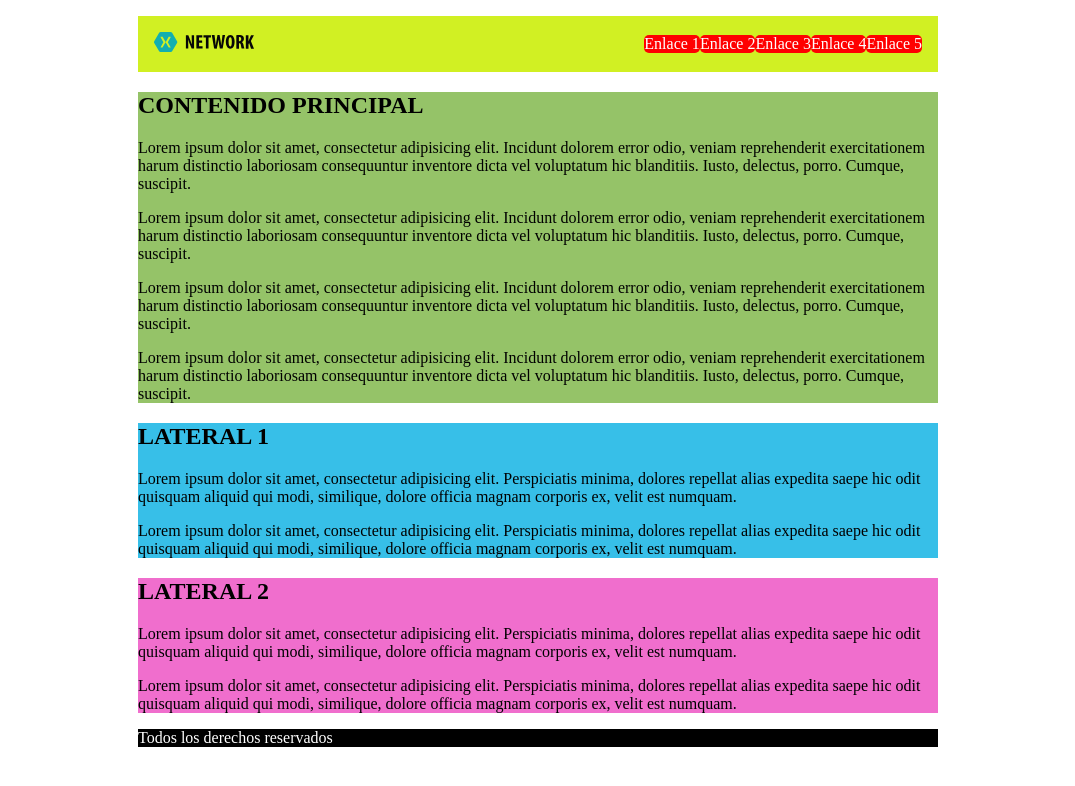
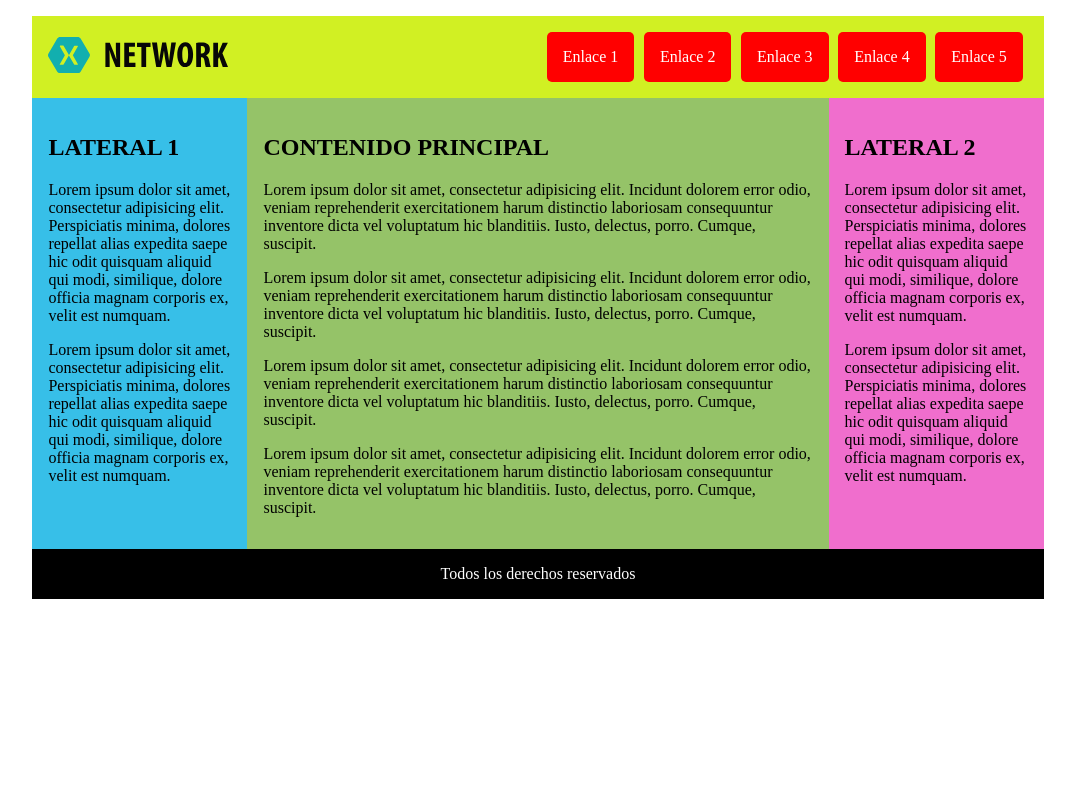
Before and after one commit to i72moblj/Curso-de-Bootstrap-4, a plain HTML site: page flexbox-diseño.html in a window 1280 px wide. Shown: the whole page, without its empty margins (102-1177 px from the left). Drawn offline with Linux system fonts and the light colour scheme.

Commit message:
Finalizada lección 54

```diff
--- a/flexbox-diseño.html
+++ b/flexbox-diseño.html
@@ -9,8 +9,10 @@
     <meta http-equiv="x-ua-compatible" content="ie=edge">
     <style>
         .contenedor {
-            max-width: 800px;
+            max-width: 80%;
             margin: 1rem auto;
+            display: flex;
+            flex-wrap: wrap;
         }
 
         header {
@@ -19,6 +21,8 @@
             display: flex;
             justify-content: space-between;
             align-items: center;
+            flex: 1 1 100%;
+            order: 0;
         }
 
         header a {
@@ -26,7 +30,7 @@
         }
 
         header a img {
-            width: 100px;
+            width: 100%;
         }
 
         header nav ul {
@@ -39,28 +43,52 @@
         header nav ul li a {
             display: block;
             background: red;
-            color: white;
-            padding: 0;
-            margin: 0 0,3rem;
+            color: #fff;
+            padding: 1rem;
+            margin: 0 0.3rem;
             border-radius: 5px;
             text-decoration: none;
         }
 
         .contenido {
             background: #95c368;
+            order: 2;
         }
 
         .lateral-1 {
             background: #37bfe8;
+            order: 1;
         }
 
         .lateral-2 {
             background: #f06ecd;
+            order: 3;
         }
 
         footer {
             background: black;
             color: white;
+            order: 4;
+        }
+
+        article {
+            flex: 3 1 0px;
+            padding: 1rem;
+        }
+
+        .lateral-1 {
+            flex: 1 1 0px;
+            padding: 1rem;
+        }
+
+        .lateral-2 {
+            flex: 1 1 0px;
+            padding: 1rem;
+        }
+
+        footer {
+            flex: 1 1 100%;
+            text-align: center;
         }
 
     </style>
```
